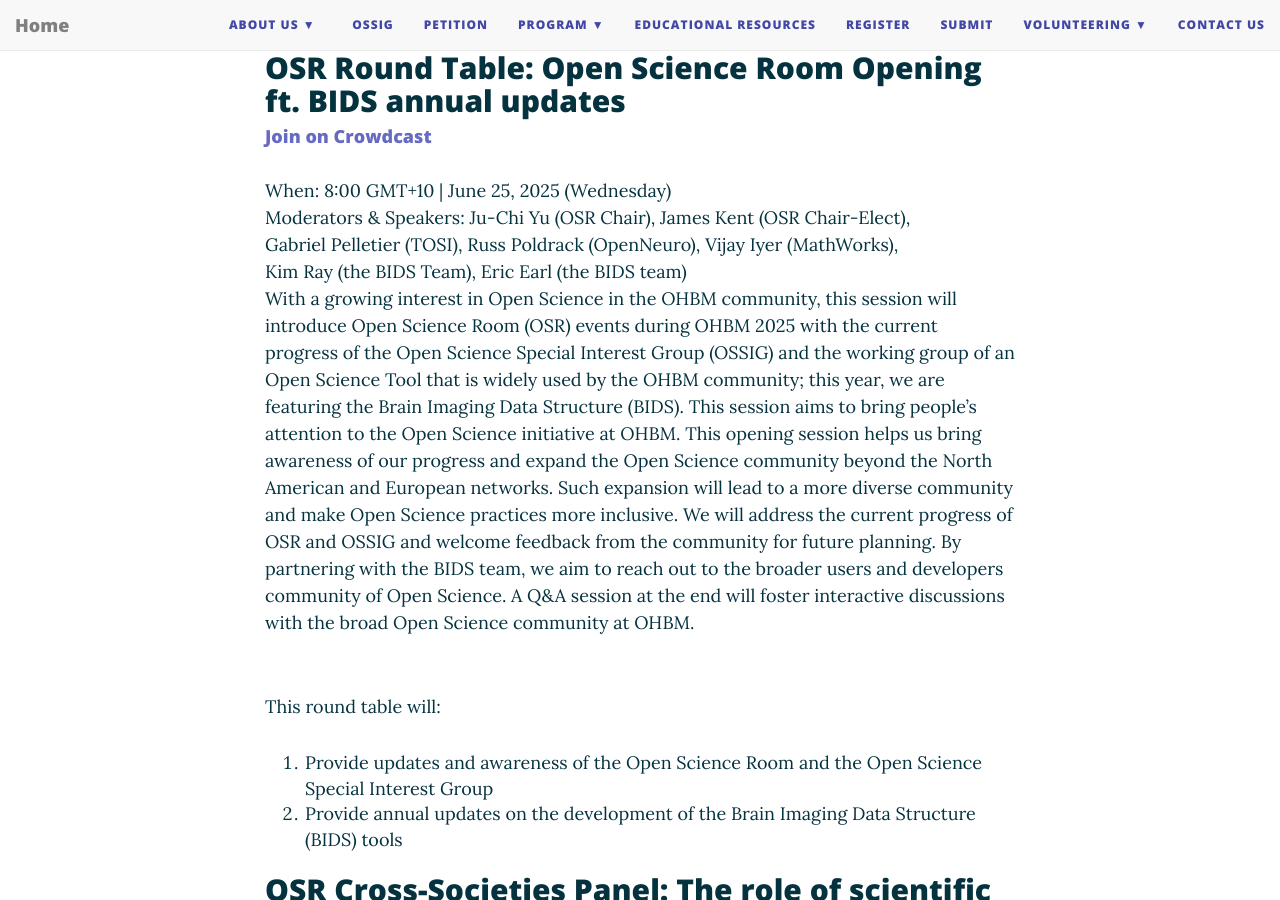
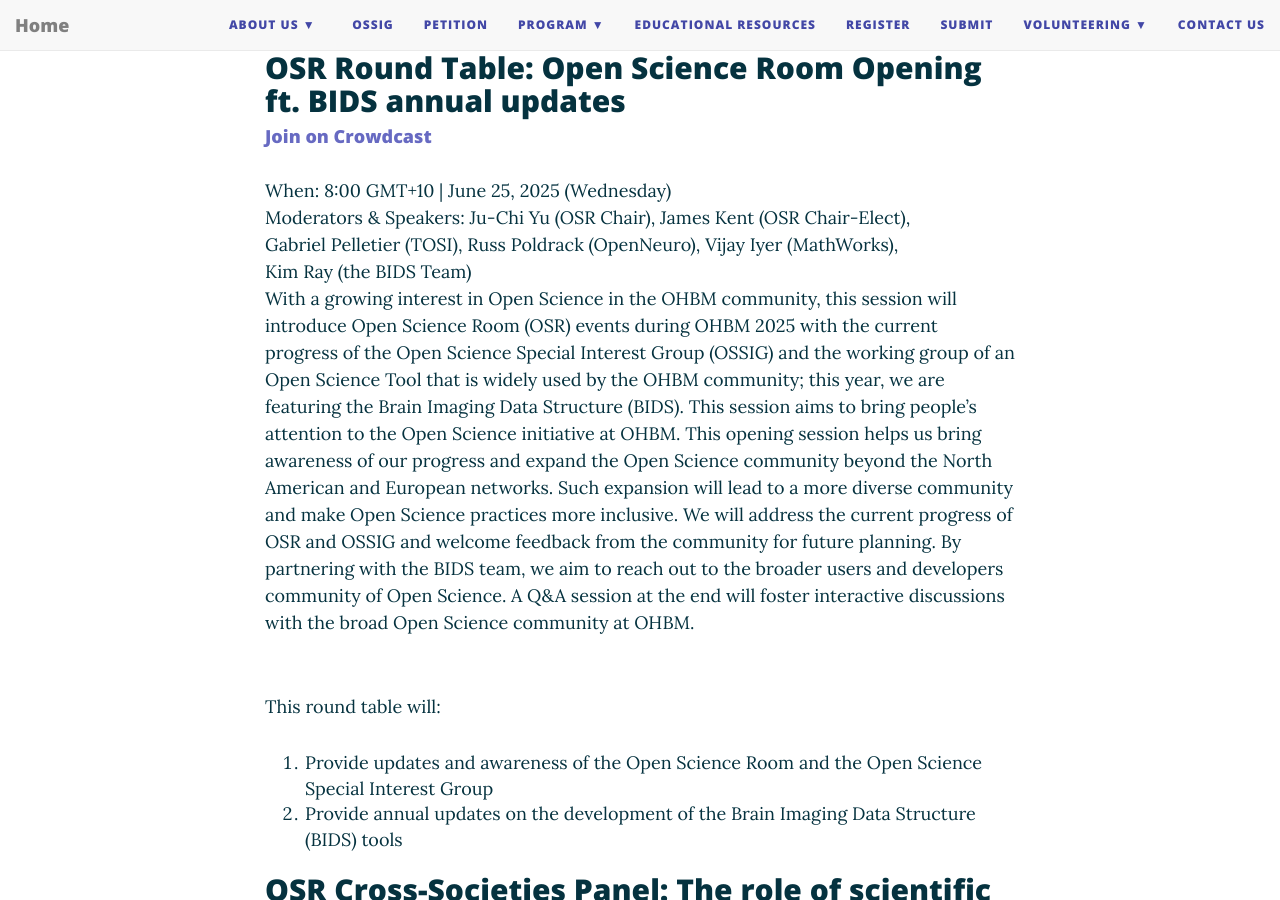
Before and after one commit to ohbm/osr2025, a Jekyll site: the page built from panel.md, in a window 1280 px wide and 900 px high, scrolled down 483 px. Built offline with Jekyll 4.4.1, drawn with Linux system fonts in a browser that asks for light colours; nearby versions of some CDN libraries.

Commit message:
Update README.md and panel.md
- README.md had outdated OSR links from last year
- There's no way I'll be awake to join the BIDS panel at 1am PDT tomorrow  :-)

```diff
--- a/panel.md
+++ b/panel.md
@@ -89,7 +89,7 @@
 When: 8:00 GMT+10 | June 25, 2025 (Wednesday) <br/>
 Moderators & Speakers: Ju-Chi Yu (OSR Chair), James Kent (OSR Chair-Elect), <br/>
 Gabriel Pelletier (TOSI), Russ Poldrack (OpenNeuro), Vijay Iyer (MathWorks), <br/>
-Kim Ray (the BIDS Team), Eric Earl (the BIDS team)
+Kim Ray (the BIDS Team)
 <br/>
 <!-- <div>
 <img src="../img/Panel1-speakers.png" alt = "panel1" width="100%" style="margin:10px 10px;">
```
Also changed, not shown: README.md.
